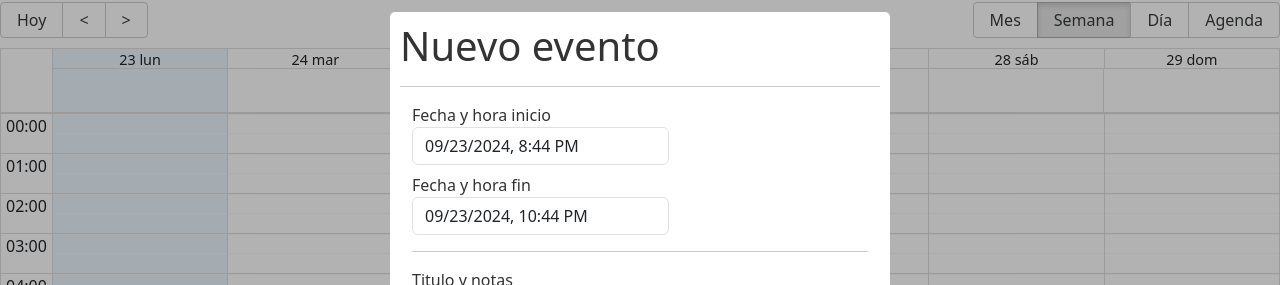
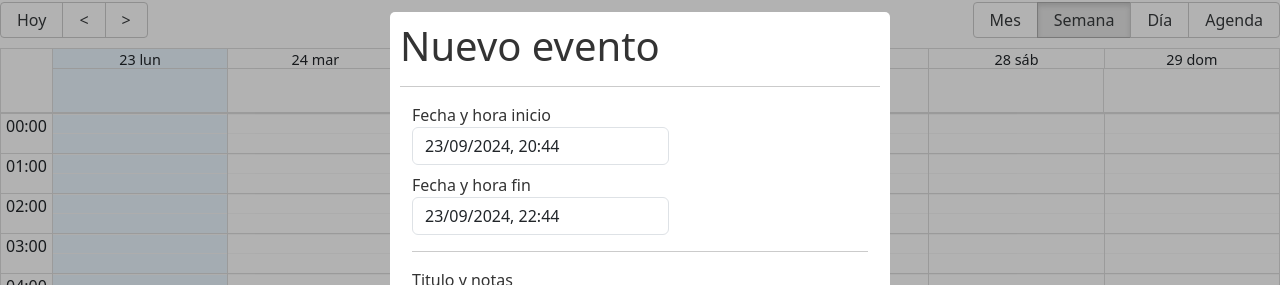
Before and after one commit to babaquero07/calendar-frontend, a React (Vite) app: page / in a window 1280 px wide. Shown: the part 78-363 px from the top of the page. Built offline with nearby package versions, Linux system fonts and the light colour scheme.

Commit message:
DatePicker en español

```diff
--- a/src/calendar/components/CalendarModal.jsx
+++ b/src/calendar/components/CalendarModal.jsx
@@ -3,8 +3,11 @@
 
 import { addHours } from "date-fns";
 
-import DatePicker from "react-datepicker";
+import DatePicker, { registerLocale } from "react-datepicker";
 import "react-datepicker/dist/react-datepicker.css";
+import { es } from "date-fns/locale";
+
+registerLocale("es", es);
 
 const customStyles = {
   content: {
@@ -69,6 +72,9 @@
             selected={formValues.start}
             onChange={(e) => onDateChanged(e, "start")}
             dateFormat="Pp"
+            locale="es"
+            showTimeSelect
+            timeCaption="Hora"
           />
         </div>
 
@@ -79,7 +85,10 @@
             selected={formValues.end}
             className="form-control"
             onChange={(e) => onDateChanged(e, "end")}
+            showTimeSelect
             dateFormat="Pp"
+            locale="es"
+            timeCaption="Hora"
           />
         </div>
 
```
